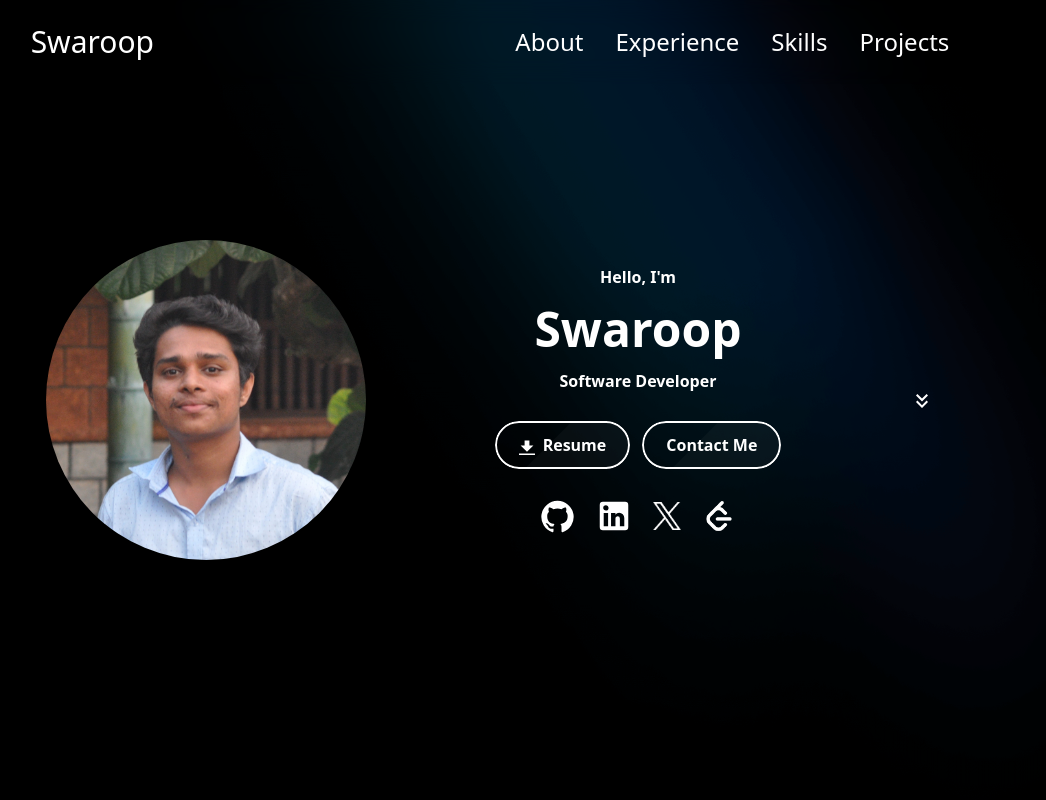
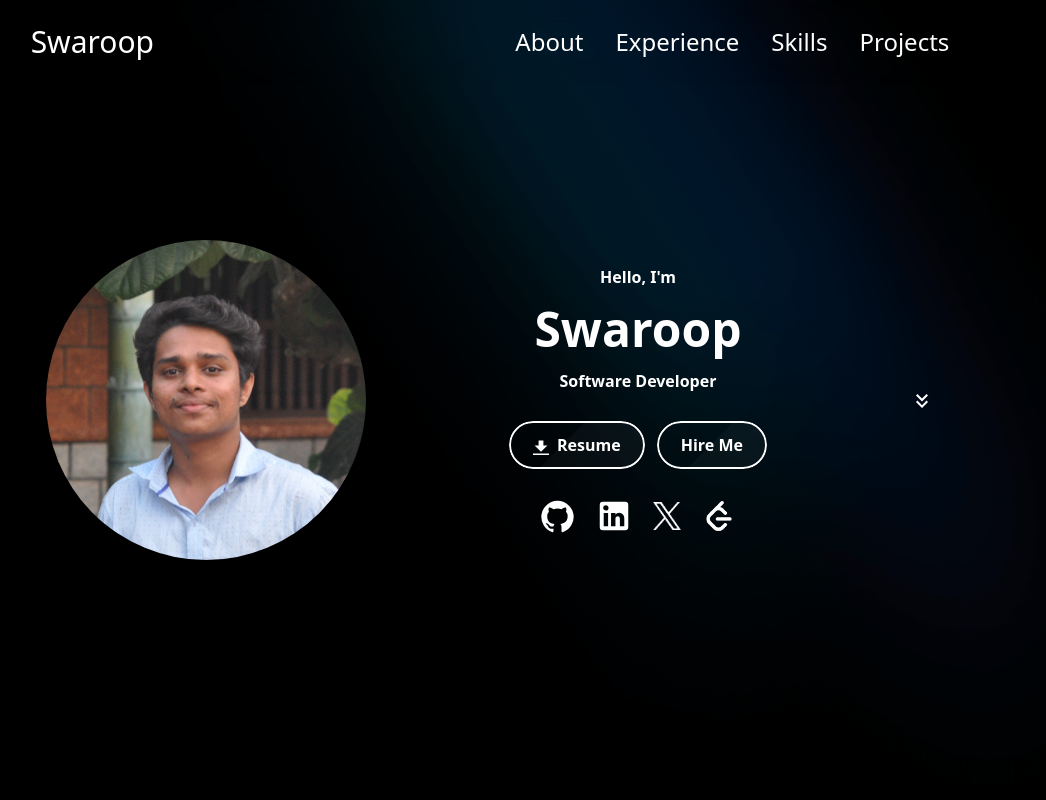
Before and after one commit to Swaroop-Acharya/my-portfolio, a React (Vite) app: page / in a window 1280 px wide. Shown: the top 800 px of the page, without its empty margins (150-1196 px from the left). Built offline with nearby package versions, Linux system fonts and the light colour scheme.

Commit message:
Changed : Button Name

```diff
--- a/src/components/Main/Home.jsx
+++ b/src/components/Main/Home.jsx
@@ -3,7 +3,13 @@ import Button from "../Button";
 import "./home.css";
 import { GitHub, LinkedIn } from "@mui/icons-material";
 import KeyboardDoubleArrowDownIcon from "@mui/icons-material/KeyboardDoubleArrowDown";
-import { resumeLink,xLink,leetcodeLink,gitHubLink,linkedinLink } from "../../Data";
+import {
+  resumeLink,
+  xLink,
+  leetcodeLink,
+  gitHubLink,
+  linkedinLink,
+} from "../../Data";
 export default function Home() {
   return (
     <section className="gap-10 mt-1 md:mt-0 text-white home md:gap-20 flex md:flex-row flex-col text-center justify-center items-center-full mx-auto px-2 md:flex place-items-center ">
@@ -36,16 +42,13 @@ export default function Home() {
             }
             link={resumeLink}
           />
-          <Button title="Contact Me" logo="" link="#contact" />
+          <Button title="Hire Me" logo="" link="#contact" />
         </div>
         <div className="flex justify-center items-center gap-5 drop-in-2">
           <a href={gitHubLink} target="__blank">
             <GitHub sx={{ fontSize: 35 }} />
           </a>
-          <a
-            href={linkedinLink}
-            target="__blank"
-          >
+          <a href={linkedinLink} target="__blank">
             <LinkedIn sx={{ fontSize: 38 }} />
           </a>
           <a href={xLink} target="__blank">
```
